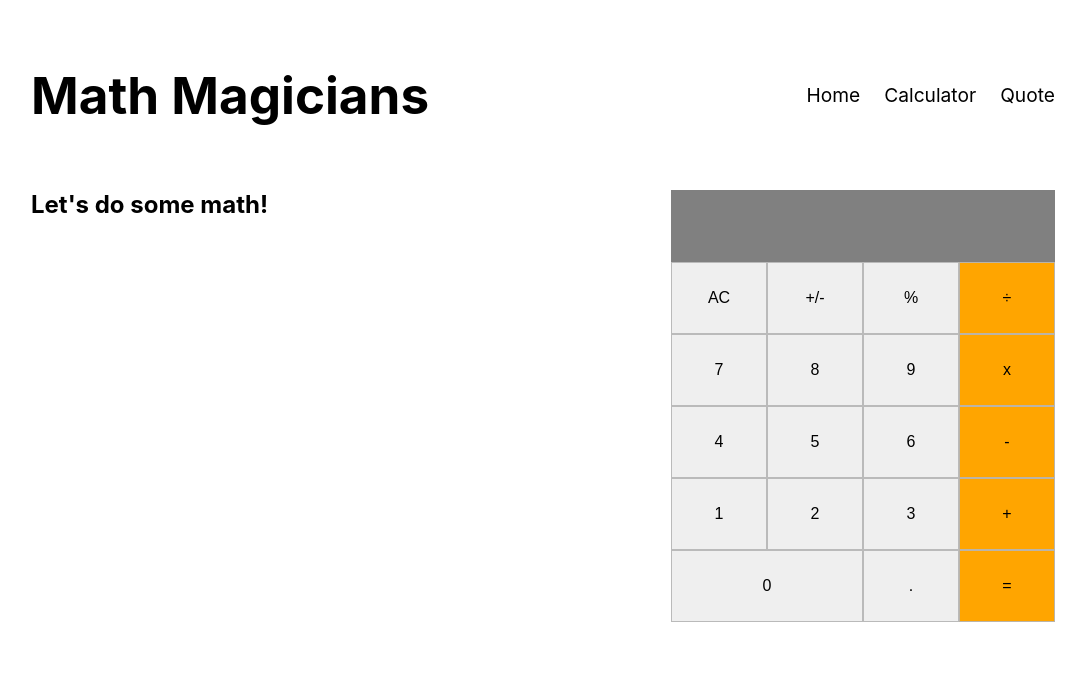
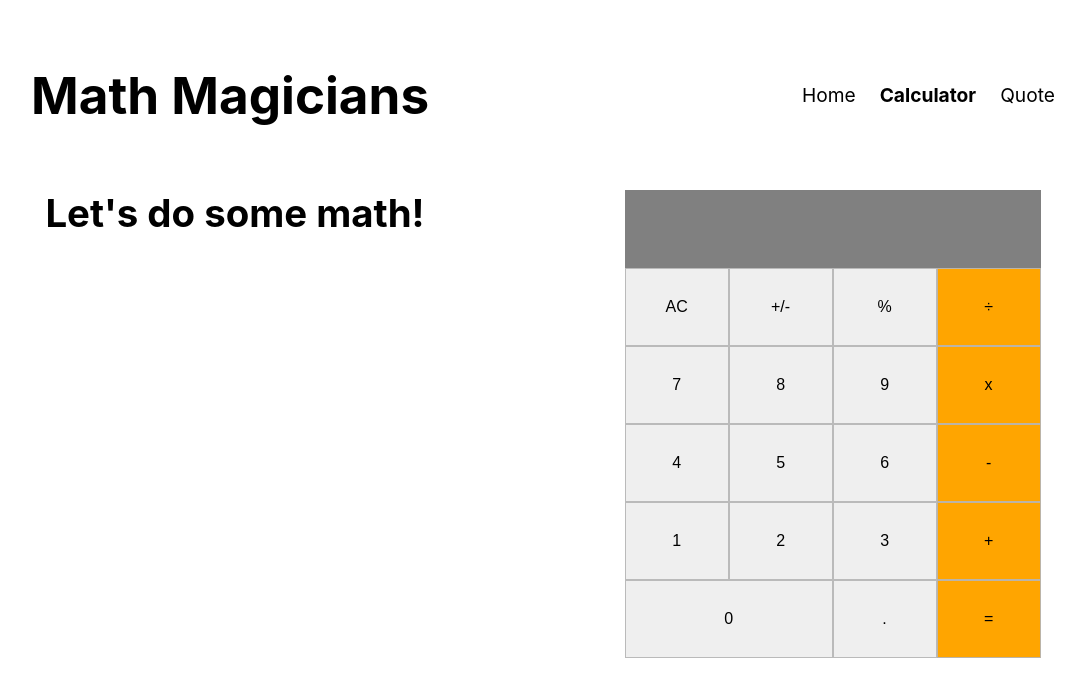
Before and after one commit to leopiresgoss/math-magicians, a React (Create React App) app: page /calculator in a window 1280 px wide. Shown: the top 696 px of the page, without its empty margins (97-1183 px from the left). Built offline with nearby package versions, Linux system fonts and the light colour scheme.

Commit message:
Improve style of calculator and navbar

```diff
--- a/src/App.css
+++ b/src/App.css
@@ -24,51 +24,8 @@
 
 button {
   cursor: pointer;
-  width: 96px;
-  height: 72px;
+  width: 104px;
+  height: 78px;
   font-size: 1rem;
   border: 1px solid rgba(182, 182, 182, 0.924);
 }
-
-.calculator {
-  width: min-content;
-  background-color: gray;
-}
-
-.elem {
-  display: flex;
-}
-
-.result {
-  height: 72px;
-  display: flex;
-  align-items: center;
-  justify-content: flex-end;
-}
-
-.result h3 {
-  text-align: end;
-  color: white;
-  margin-right: 4px;
-  font-size: 1.5rem;
-  font-weight: 300;
-}
-
-#left {
-  display: grid;
-  grid-template-columns: 1fr 1fr 1fr;
-}
-
-#right {
-  display: flex;
-  flex-direction: column;
-}
-
-#right button {
-  background-color: orange;
-}
-
-#zero {
-  width: auto;
-  grid-column-end: span 2;
-}
--- a/src/components/Navbar.css
+++ b/src/components/Navbar.css
@@ -27,6 +27,10 @@ h1 {
   font-size: 1.2rem;
 }
 
+.links li a.active {
+  font-weight: bold;
+}
+
 .links li a:hover {
   font-weight: bold;
 }
--- a/src/pages/Calculator.css
+++ b/src/pages/Calculator.css
@@ -1,8 +1,13 @@
 .calc-container {
   display: flex;
-  justify-content: space-between;
+  justify-content: center;
   flex-wrap: wrap;
-  gap: 32px;
+  column-gap: 200px;
+  row-gap: 24px;
+}
+
+.calc-container h2 {
+  font-size: 2.4em;
 }
 
 .calculator {
@@ -15,10 +20,11 @@
 }
 
 .result {
-  height: 72px;
+  height: 78px;
   display: flex;
   align-items: center;
   justify-content: flex-end;
+  max-width: 384px;
 }
 
 .result h3 {
@@ -27,6 +33,26 @@
   margin-right: 4px;
   font-size: 1.5rem;
   font-weight: 300;
+  overflow: auto;
+}
+
+/* scrollbar */
+.result h3::-webkit-scrollbar {
+  height: 2px;
+}
+
+.result h3::-webkit-scrollbar-thumb {
+  background: black;
+}
+
+.result h3::-webkit-scrollbar-track {
+  box-shadow: inset 0 0 2px rgba(0, 0, 0, 0.4);
+  border-radius: 10px;
+  margin: 5px;
+}
+
+.result h3::-webkit-scrollbar-thumb:hover {
+  background: #555;
 }
 
 #left {
@@ -48,13 +74,10 @@
   grid-column-end: span 2;
 }
 
-@media screen and (max-width: 802px) {
-  .calc-container {
-    justify-content: center;
-  }
-
+@media screen and (max-width: 500px) {
   .result {
     height: 45px;
+    max-width: 240px;
   }
 
   button {
```
